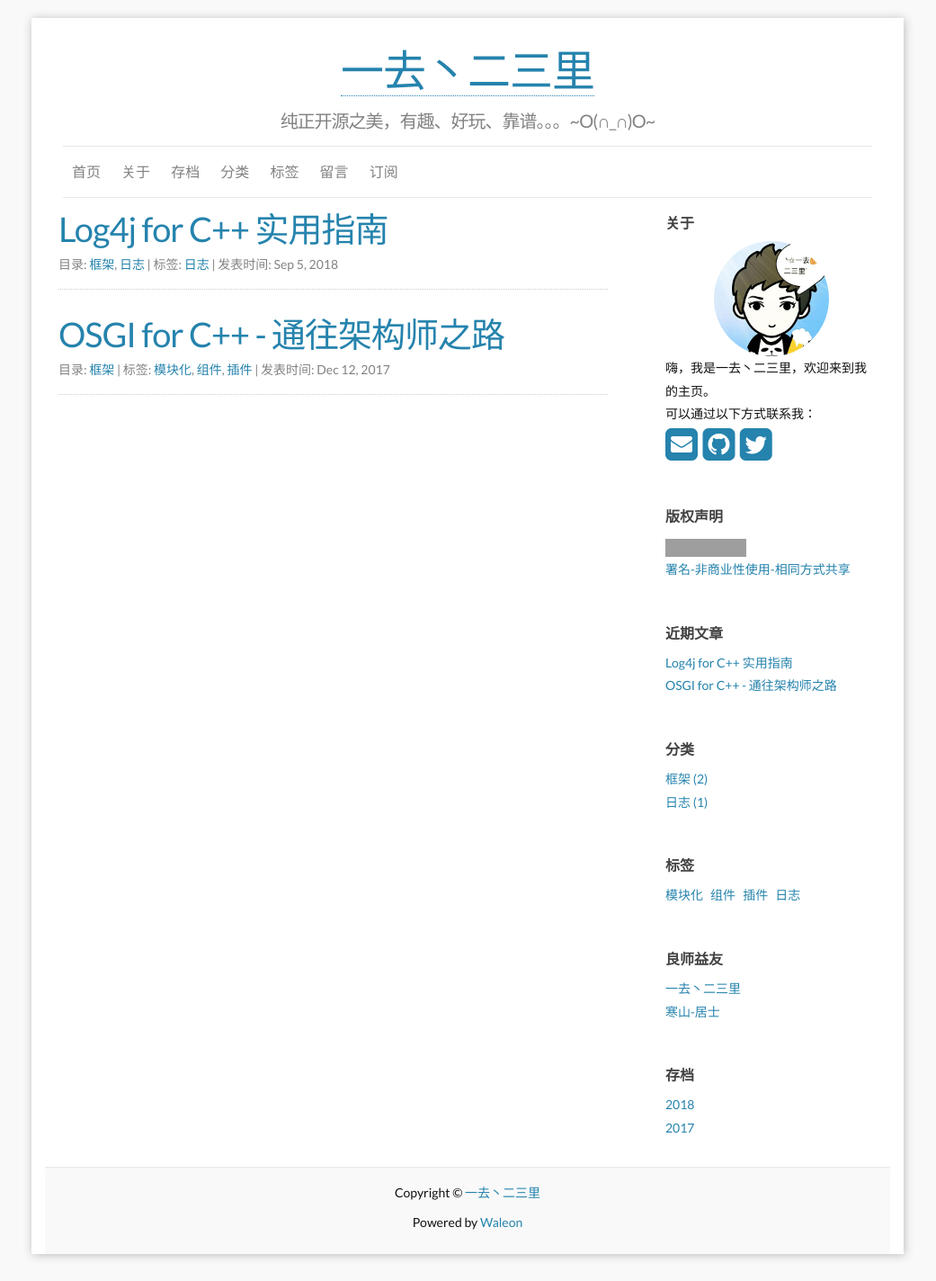
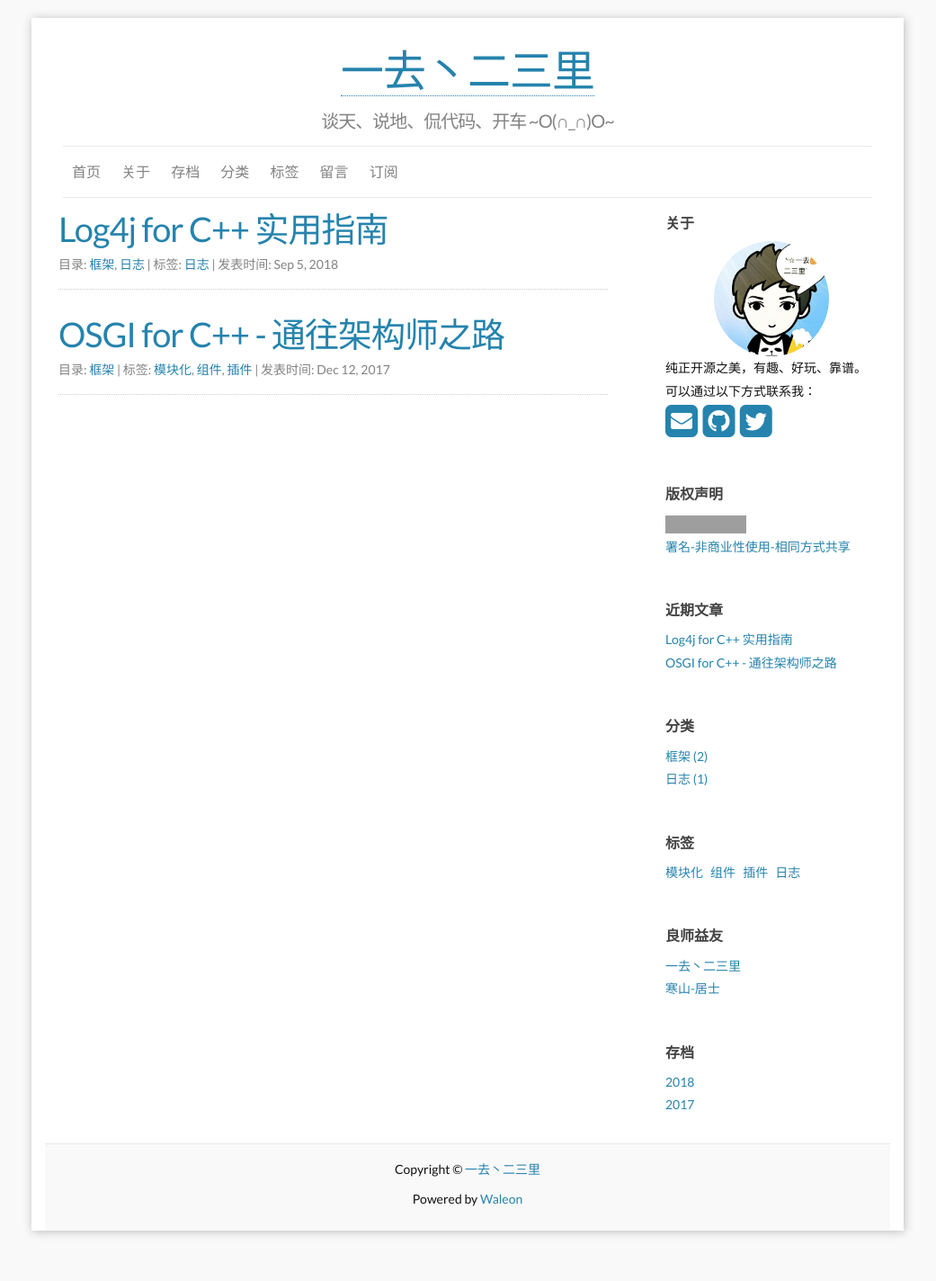
Before and after one commit to Waleon/Waleon.github.io, a Jekyll site: the page built from index.html, in a window 1280 px wide. Shown: the whole page at 90% size, without its empty margins (120-1161 px from the left). Built offline with Jekyll 4.4.1, drawn with Linux system fonts in a browser that asks for light colours; the list of posts is cut into pages by our own code; after the commit the page ends 1398 px from its top, so only the background shows below that; some of the changed lines change nothing that is shown; grey boxes are pictures that could not be loaded.

Commit message:
update config

```diff
--- a/_config.yml
+++ b/_config.yml
@@ -1,9 +1,9 @@
 ### Site info:
 title: 一去丶二三里
-tagline: 纯正开源之美，有趣、好玩、靠谱。。。~O(∩_∩)O~
+tagline: 谈天、说地、侃代码、开车 ~O(∩_∩)O~
 author: Waleon
 email: 550755606@qq.com
-description: "谈天、说地、侃代码、开车"
+description: "青春不老，奋斗不止！"
 keywords: "C++, Qt, Python"
 baseurl: "/" # the subpath of your site, e.g. /blog/
 url: "https://yulijia.net/freshman21" # the base hostname & protocol for your site
@@ -14,7 +14,7 @@ twitter_username: Waleon
 github_username:  Waleon
 disqus_shortname: freshman21
 favicon:     "/images/favicon.ico"
-aboutme: 嗨，我是一去丶二三里，欢迎来到我的主页。
+aboutme: 纯正开源之美，有趣、好玩、靠谱。
 aboutme_photo: /images/me.png
 google_analytics_key: UA-57979084-1 # put YOUR key here to enable tracking! (blank to disable)
 
```
